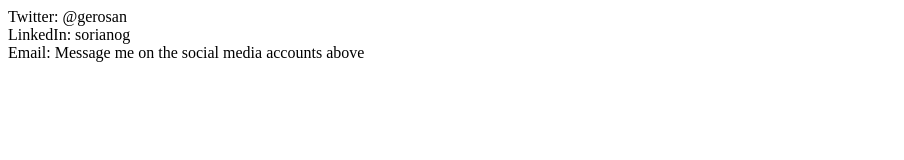
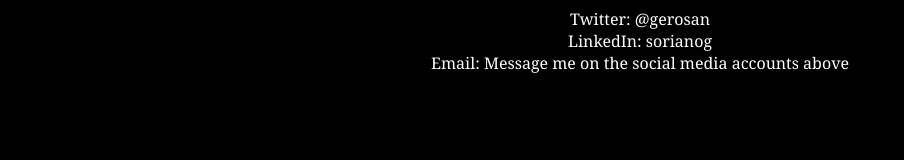
Before and after one commit to sorianog/sorianog.github.io, a plain HTML site: page index.html in a window 1280 px wide. Shown: the whole page, without its empty margins (0-904 px from the left). Drawn offline with Linux system fonts and the light colour scheme.

Commit message:
Change background color and center align text

```diff
--- a/index.html
+++ b/index.html
@@ -1,6 +1,16 @@
 <html>
   <head>
     <title>Gerald Soriano</title>
+    <style>
+      body {
+          background-color: black;
+      }
+      .title {
+          color: white;
+          text-align: center;
+          font-family: Georgia;
+      }
+    </style>
   </head>
   <body>
 
```
